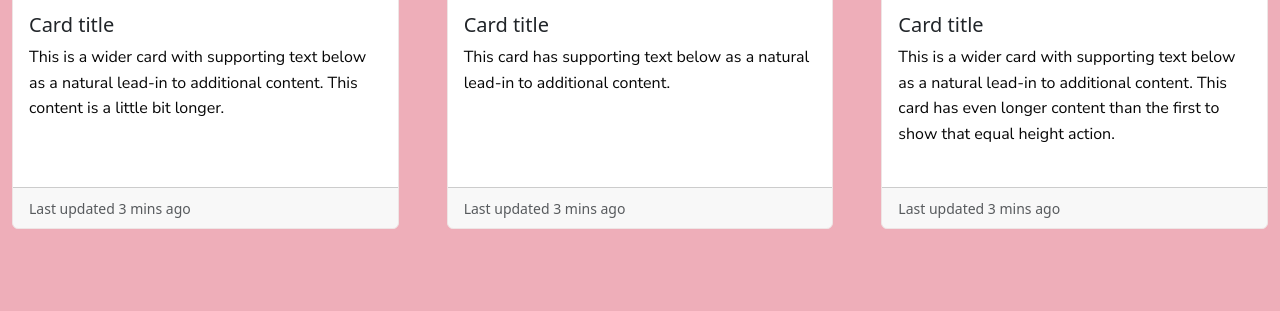
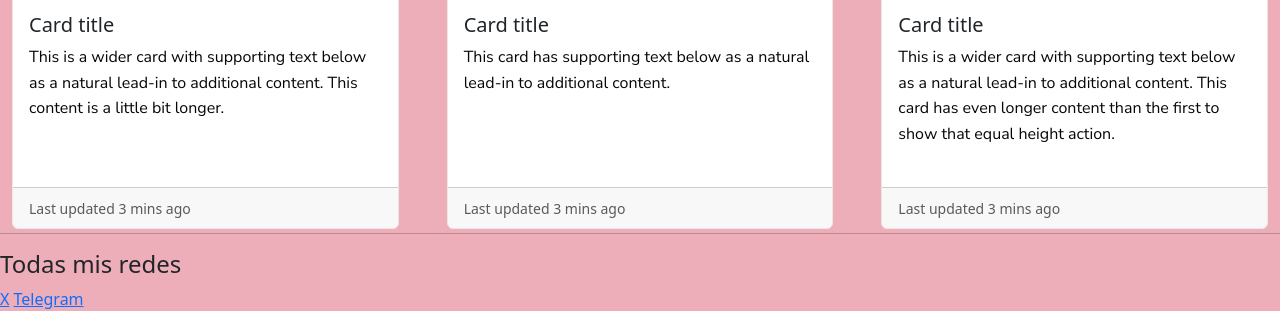
Before and after one commit to nicoctv/dulce.ro, a website: page index.html in a window 1280 px wide. Shown: the part 1521-1832 px from the top of the page. Before the commit the page ends 1750 px from the top, so only its background shows below. Drawn offline with nearby package versions, Linux system fonts and the light colour scheme.

Commit message:
agregado de footer

```diff
--- a/index.html
+++ b/index.html
@@ -92,6 +92,13 @@
         </div>
       </div>
     </div>
+    <hr>
+    <footer>
+      <h4>Todas mis redes</h4>
+      <a href=""></a>
+      <a href="">X</a>
+      <a href="">Telegram</a>
+    </footer>
   <script src="https://cdn.jsdelivr.net/npm/bootstrap@5.3.3/dist/js/bootstrap.bundle.min.js" integrity="sha384-YvpcrYf0tY3lHB60NNkmXc5s9fDVZLESaAA55NDzOxhy9GkcIdslK1eN7N6jIeHz" crossorigin="anonymous"></script>
 </body>
 </html>
```
